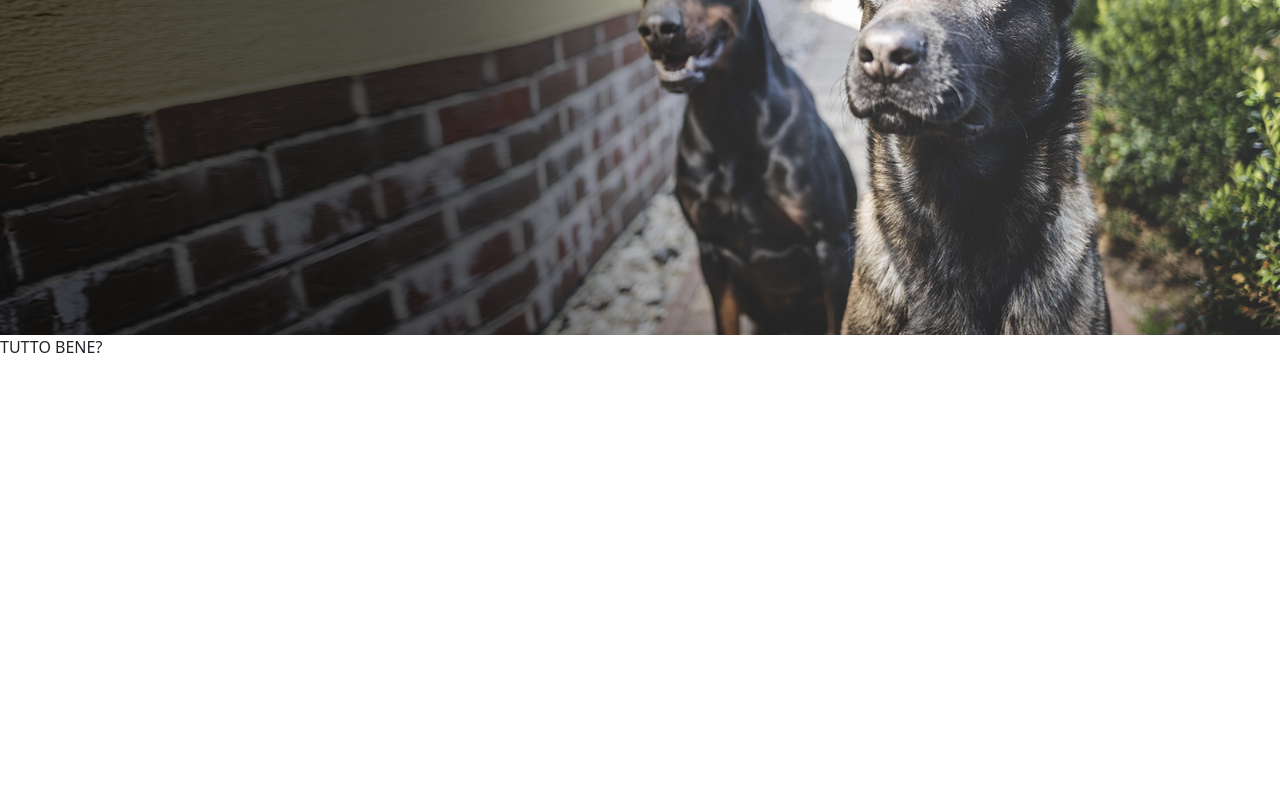
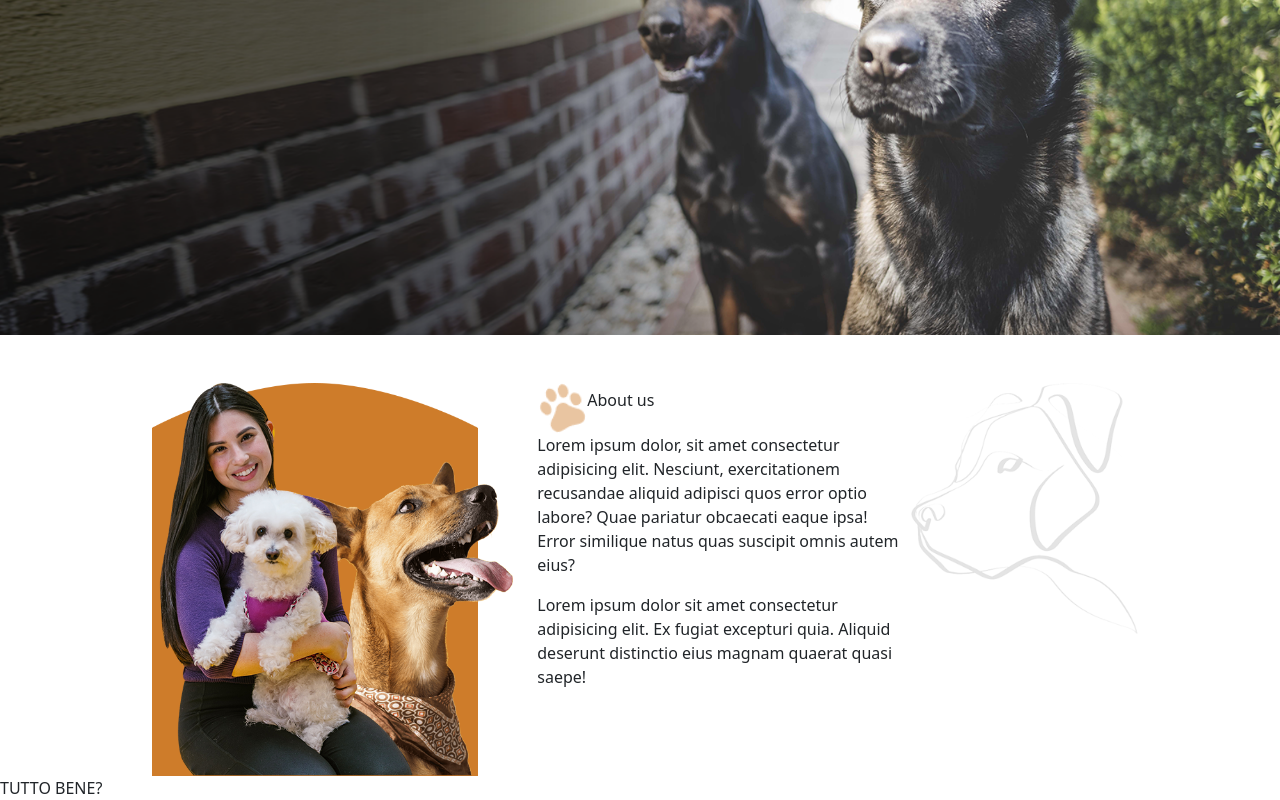
Before and after one commit to 1alberto994/proj-html-vuejs, a Vue app: page / in a window 1280 px wide. Shown: the part 339-1139 px from the top of the page. Before the commit the page ends 800 px from the top, so only its background shows below. Built offline with nearby package versions, Linux system fonts and the light colour scheme.

Commit message:
seconda sezione del main

```diff
--- a/src/components/AppMain.vue
+++ b/src/components/AppMain.vue
@@ -4,7 +4,9 @@
             name:'AppMain',
             data(){
                 return{
-                    backgroundImg:'src/assets/b.png'
+                    backgroundImg:'src/assets/b.png',
+                    aboutImg:'src/assets/about.png',
+                    dogIcon:'src/assets/dog-icon.png'
                 }
             },
 
@@ -19,7 +21,7 @@
     <main class="mt-5">
         <section class="first-section">
             <img :src="backgroundImg" alt="backgroungImg">
-            <div class="container">
+            <div class="container-principale">
                 <h1>
                     Welcome to Dogmilo pets
                 </h1>
@@ -28,8 +30,28 @@
             </div>
 
         </section>
-        <section>
+        <section class="second-section mt-5 d-flex">
+            <div class="container">
+                <div class="row">
+                    <div class="col-6">
+                        <img :src="aboutImg" alt="about-us">
+                    </div>
+                    <div class="col-6">
+                        <div class="d-flex align-items-center ml-5">
+                            <img class="dog-icon" :src="dogIcon" alt="DOG-ICON">
+                            <p class="about">About us</p>
+                        </div>
+                        <div class="d-flex flex-column align-items-center">
+                            <p>Lorem ipsum dolor, sit amet consectetur adipisicing elit. Nesciunt, exercitationem recusandae aliquid adipisci quos error optio labore? Quae pariatur obcaecati eaque ipsa! Error similique natus quas suscipit omnis autem eius?</p>
+                        <p>Lorem ipsum dolor sit amet consectetur adipisicing elit. Ex fugiat excepturi quia. Aliquid deserunt distinctio eius magnam quaerat quasi saepe!</p>
+                        </div>
 
+                    </div>
+                </div>
+            </div>
+            <div>
+                <img src="src/assets/dog-logo.png" alt="">
+            </div>
         </section>
         <section>
 
@@ -57,7 +79,7 @@
         width: 100%;
 
     }
-    .container{
+    .container-principale{
 
         position: absolute;
         top: 0;
@@ -75,4 +97,17 @@
     }
 
  }
+ .second-section{
+    max-width: 1000px;
+    margin: auto;
+    // background-image: url('src/assets/dog-logo.png');
+    .dog-icon{
+        height: 50px;
+        width: 50px;
+        vertical-align: middle;
+    }
+.about{
+    vertical-align: middle;
+}
+ }
 </style>
```
